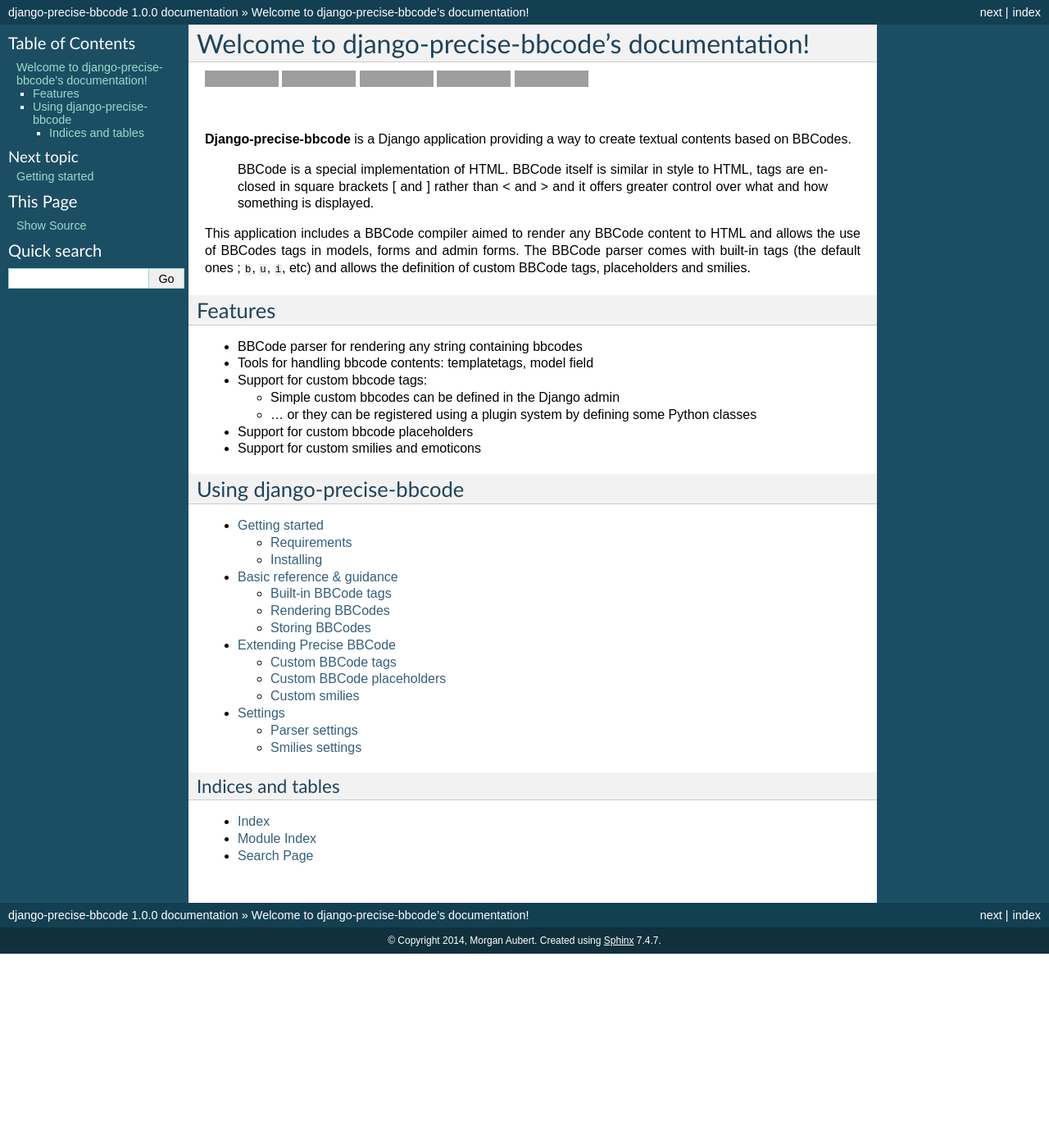
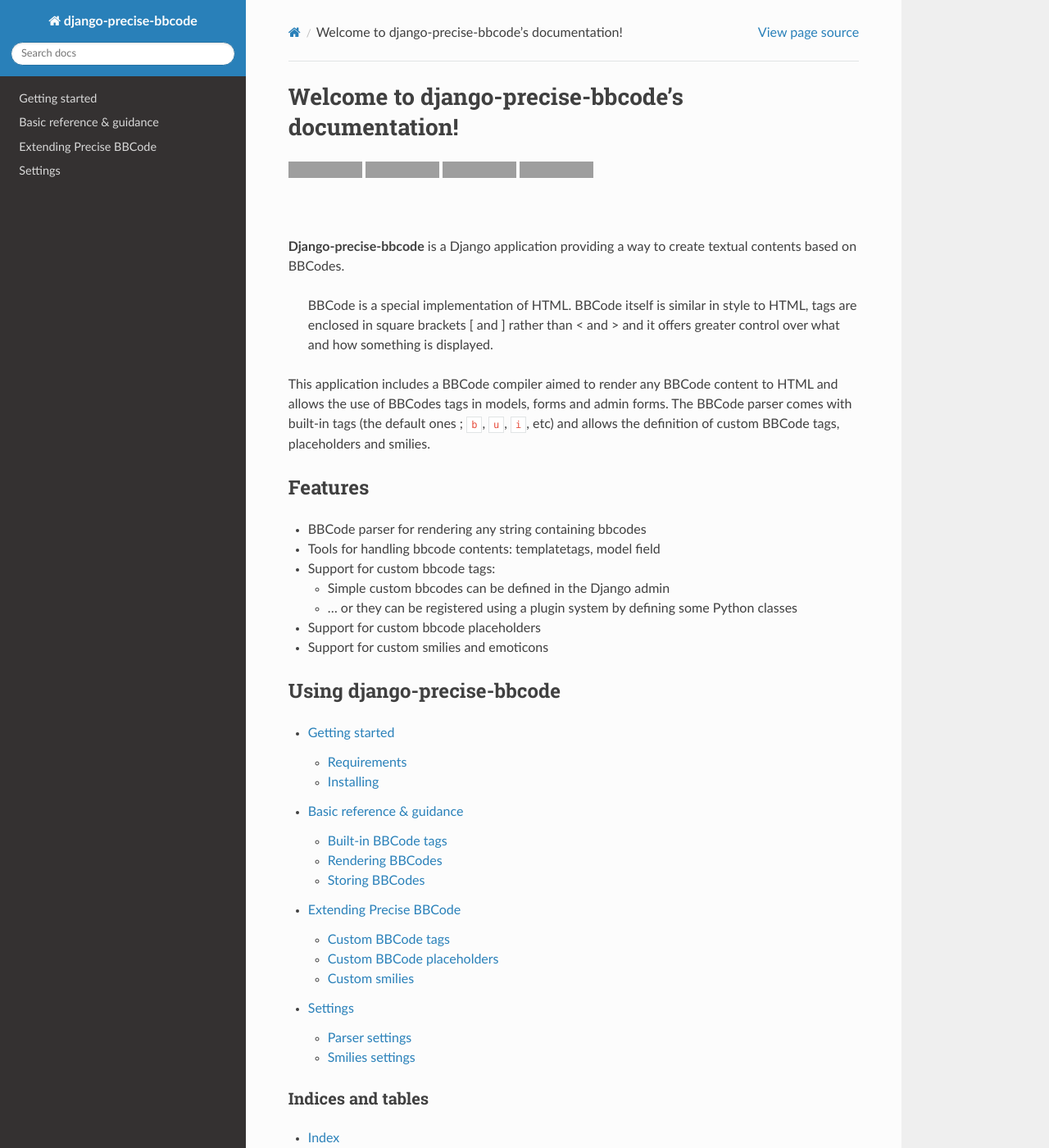
Before and after one commit to ellmetha/django-precise-bbcode, a Sphinx documentation site: the page built from docs/index.rst, in a window 1280 px wide and 1400 px high. Shown: the whole window at 82% size. Built offline with Sphinx 7.4.7 and the Read the Docs theme 2.0.0, drawn with Linux system fonts in a browser that asks for light colours; the version number could not be read and is left out; some of the changed lines change nothing that is shown; some of the changed text lies outside the part shown; grey boxes are pictures that could not be loaded.

Commit message:
Doc updated

```diff
--- a/docs/conf.py
+++ b/docs/conf.py
@@ -12,6 +12,8 @@
 # serve to show the default.
 
 import sys, os
+
+ON_RTD = os.environ.get('READTHEDOCS', None) == 'True'
 
 # If extensions (or modules to document with autodoc) are in another directory,
 # add these directories to sys.path here. If the directory is relative to the
@@ -47,10 +49,13 @@
 # |version| and |release|, also used in various other places throughout the
 # built documents.
 #
+
+import precise_bbcode
+
 # The short X.Y version.
-version = '1.0'
+version = precise_bbcode.__version__
 # The full version, including alpha/beta/rc tags.
-release = '1.0.0'
+release = precise_bbcode.__version__
 
 # The language for content autogenerated by Sphinx. Refer to documentation
 # for a list of supported languages.
@@ -92,6 +97,11 @@
 # The theme to use for HTML and HTML Help pages.  See the documentation for
 # a list of builtin themes.
 html_theme = 'default'
+
+if not ON_RTD:  # only import and set the theme if we're building docs locally
+    import sphinx_rtd_theme
+    html_theme = 'sphinx_rtd_theme'
+    html_theme_path = [sphinx_rtd_theme.get_html_theme_path()]
 
 # Theme options are theme-specific and customize the look and feel of a theme
 # further.  For a list of options available for each theme, see the
--- a/docs/index.rst
+++ b/docs/index.rst
@@ -2,21 +2,21 @@
 Welcome to django-precise-bbcode's documentation!
 #################################################
 
-.. image:: https://pypip.in/version/django-precise-bbcode/badge.png
+.. image:: http://img.shields.io/pypi/v/django-precise-bbcode.svg?style=flat-square
     :target: https://pypi.python.org/pypi/django-precise-bbcode/
     :alt: Latest Version
-.. image:: https://travis-ci.org/ellmetha/django-precise-bbcode.svg?branch=master
-    :target: https://travis-ci.org/ellmetha/django-precise-bbcode
-    :alt: Travis status
-.. image:: https://coveralls.io/repos/ellmetha/django-precise-bbcode/badge.png?branch=master
+
+.. image:: http://img.shields.io/travis/ellmetha/django-precise-bbcode.svg?style=flat-square
+    :target: http://travis-ci.org/ellmetha/django-precise-bbcode
+    :alt: Build status
+
+.. image:: http://img.shields.io/coveralls/ellmetha/django-precise-bbcode.svg?style=flat-square
     :target: https://coveralls.io/r/ellmetha/django-precise-bbcode
     :alt: Coveralls status
-.. image:: https://pypip.in/download/django-precise-bbcode/badge.png
+
+.. image:: http://img.shields.io/pypi/dm/django-precise-bbcode.svg?style=flat-square
     :target: https://pypi.python.org/pypi//django-precise-bbcode/
     :alt: Download
-.. image:: https://pypip.in/wheel/django-precise-bbcode/badge.png
-    :target: https://pypi.python.org/pypi/django-precise-bbcode/
-    :alt: Wheel Status
 
 |
 
```
